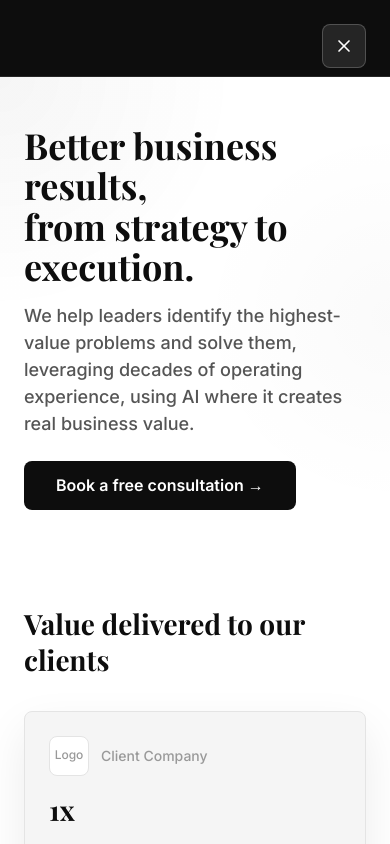
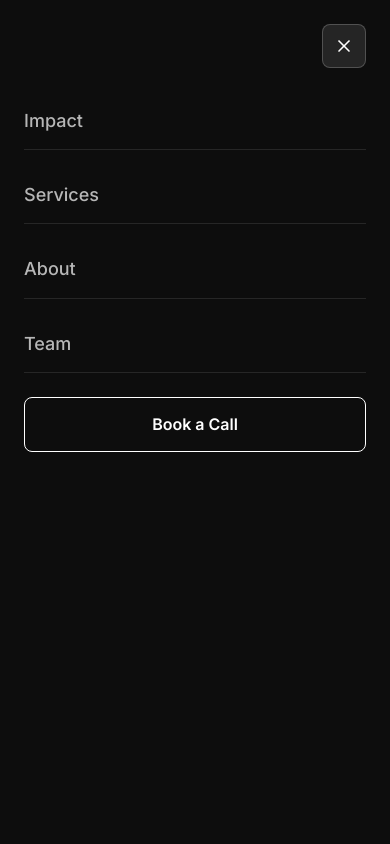
Before and after one commit to adluux/munich-ai-partners-website, a Next.js app: page / in a window 390 px wide. Both pictures are taken after a click on the button "Open navigation menu". Shown: the top 844 px of the page. Built offline with nearby package versions, Linux system fonts and the light colour scheme.

Commit message:
Render mobile menu as full-page overlay

```diff
--- a/components/NavbarClient.tsx
+++ b/components/NavbarClient.tsx
@@ -4,6 +4,7 @@ import { clsx } from "clsx";
 import { Menu, X } from "lucide-react";
 import Link from "next/link";
 import { useEffect, useMemo, useRef, useState } from "react";
+import { createPortal } from "react-dom";
 import useScrollSpy from "@/hooks/useScrollSpy";
 import { content } from "@/lib/content";
 
@@ -24,9 +25,14 @@ export default function NavbarClient({
 }: NavbarClientProps) {
   const [isMenuOpen, setIsMenuOpen] = useState(false);
   const [hasShadow, setHasShadow] = useState(false);
+  const [isMounted, setIsMounted] = useState(false);
   const sectionIds = useMemo(() => links.map((link) => link.id), [links]);
   const activeId = useScrollSpy({ sectionIds });
   const overlayRef = useRef<HTMLDivElement>(null);
+
+  useEffect(() => {
+    setIsMounted(true);
+  }, []);
 
   useEffect(() => {
     const handleScroll = () => {
@@ -145,11 +151,13 @@ export default function NavbarClient({
           {isMenuOpen ? <X size={20} /> : <Menu size={20} />}
         </button>
       </div>
-      {isMenuOpen && (
+      {isMounted &&
+        isMenuOpen &&
+        createPortal(
           <div
             id="mobile-navigation"
             ref={overlayRef}
-          className="fade-enter fixed inset-0 z-[60] flex w-screen flex-col overflow-y-auto bg-primary px-6 py-6 md:hidden"
+            className="fade-enter fixed inset-0 z-[999] flex w-screen flex-col overflow-y-auto bg-primary px-6 py-6 md:hidden"
           >
             <div className="flex items-center justify-end">
               <button
@@ -167,7 +175,7 @@ export default function NavbarClient({
                   key={link.id}
                   href={link.href}
                   onClick={handleMenuClose}
-                className="w-full border-b border-white/10 py-4 font-sans text-[18px] font-medium leading-[1.4] text-white/70 transition-colors hover:text-white"
+                  className="min-h-11 w-full border-b border-white/10 py-4 font-sans text-[18px] font-medium leading-[1.4] text-white/70 transition-colors hover:text-white"
                 >
                   {link.label}
                 </Link>
@@ -182,7 +190,8 @@ export default function NavbarClient({
                 {ctaLabel}
               </a>
             </div>
-        </div>
+          </div>,
+          document.body,
         )}
     </>
   );
```
Lines whose indentation alone changed are shown as unchanged.
